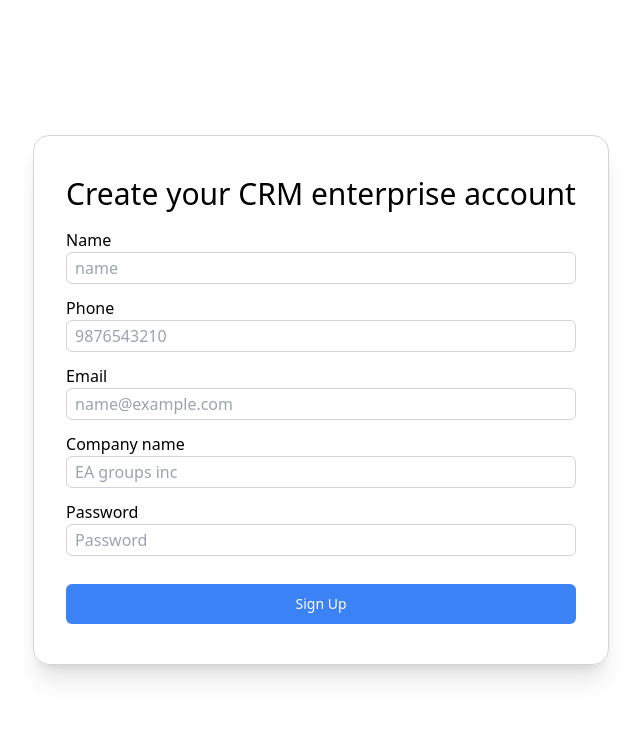
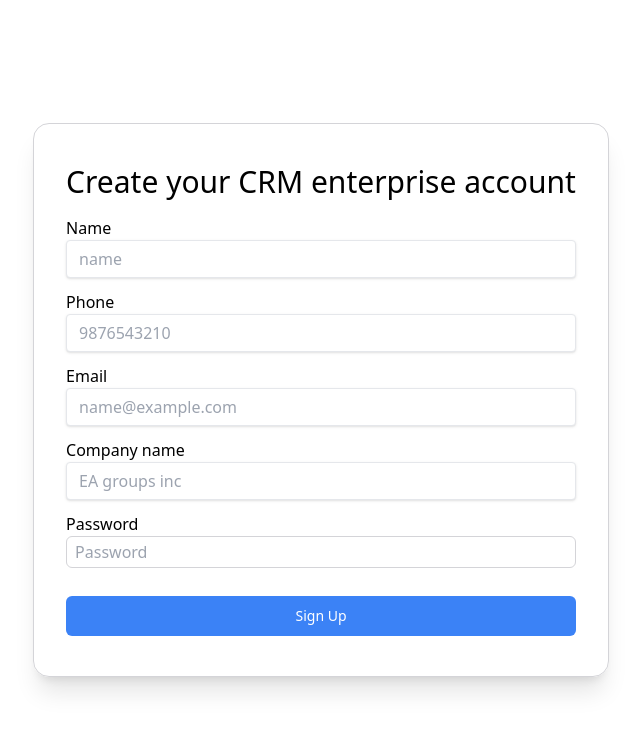
Before and after one commit to emmanuelthengumpillil/class-12-project, a FastAPI app: page /signup in a window 1280 px wide. Shown: the top 731 px of the page, without its empty margins (319-959 px from the left). Run offline with FastAPI, Linux system fonts and the light colour scheme; parts of the project's set-up code (start-up, migrations or seed data) failed here and were passed over; some libraries are stand-ins or nearby versions.

Commit message:
Updated the sign in and up and its inputs

```diff
--- a/main.py
+++ b/main.py
@@ -96,8 +96,8 @@ def search_customers(name: str, request: Request, current_user: str = Depends(ge
 
 # SIGN IN
 @app.get("/signin")
-def show_signin_form(request: Request):
-    return templates.TemplateResponse(request, "signin.html")
+def show_signin_form(request: Request, message: str = None):
+    return templates.TemplateResponse(request, "signin.html", {'message': message})
 
 @app.post("/signin")
 def signin(email: str = Form(...),
--- a/templates/signup.html
+++ b/templates/signup.html
@@ -9,34 +9,35 @@
         <div class="border border-zinc-300 shadow-xl px-8 py-10 rounded-2xl flex flex-col gap-4">
             <div class="text-center">
                 <h1 class="font-medium text-3xl">Create your CRM enterprise account</h1>
-                {% if message %}
-                    <p class="font-medium text-red-500 text-lg">{{ message }}</p>
-                {% endif %}
-
             </div>
             <form action="/signup" method="post" class="flex flex-col gap-7">
                 <div class="flex flex-col gap-3">
                     <div class="flex flex-col">
                         <label>Name</label>
-                        <input required type="text" name="name" placeholder="name" class="h-8 px-2 border border-zinc-300 rounded-md">
+                        <input required type="text" name="name" placeholder="name" class="shadow appearance-none border rounded w-full py-2 px-3 text-gray-700 leading-tight focus:outline-none focus:shadow-outline">
                     </div>
                     <div class="flex flex-col">
                         <label>Phone</label>
-                        <input required type="text" name="phone" placeholder="9876543210" class="h-8 px-2 border border-zinc-300 rounded-md">
+                        <input required type="text" name="phone" placeholder="9876543210" class="shadow appearance-none border rounded w-full py-2 px-3 text-gray-700 leading-tight focus:outline-none focus:shadow-outline">
                     </div>
                     <div class="flex flex-col">
                         <label>Email</label>
-                        <input required type="email" name="email" placeholder="name@example.com" class="h-8 px-2 border border-zinc-300 rounded-md">
+                        <input required type="email" name="email" placeholder="name@example.com" class="shadow appearance-none border rounded w-full py-2 px-3 text-gray-700 leading-tight focus:outline-none focus:shadow-outline">
                     </div>
                     <div class="flex flex-col">
                         <label>Company name</label>
-                        <input type="text" name="company_name" placeholder="EA groups inc" class="h-8 px-2 border border-zinc-300 rounded-md">
+                        <input type="text" name="company_name" placeholder="EA groups inc" class="shadow appearance-none border rounded w-full py-2 px-3 text-gray-700 leading-tight focus:outline-none focus:shadow-outline">
                     </div>
                     <div class="flex flex-col">
                         <label>Password</label>
                         <input required type="password" placeholder="Password" name="password" class="px-2 h-8 border border-zinc-300 rounded-md">
                     </div>
                 </div>
+                {% if message %}
+                    <div class="bg-red-100 border border-red-400 text-red-700 px-4 py-3 rounded relative" role="alert">
+                        <strong class="font-bold">{{ message }}</strong>
+                    </div>
+                {% endif %}
                 <button type="submit" class="text-white bg-blue-500 cursor-pointer hover:bg-blue-600 rounded-md shadow-xs font-medium leading-5 rounded-base text-sm px-4 py-2.5 focus:outline-none">Sign Up</button>
             </form>
         </div>
```
Also changed, not shown: templates/signin.html (+7 -5 lines).
